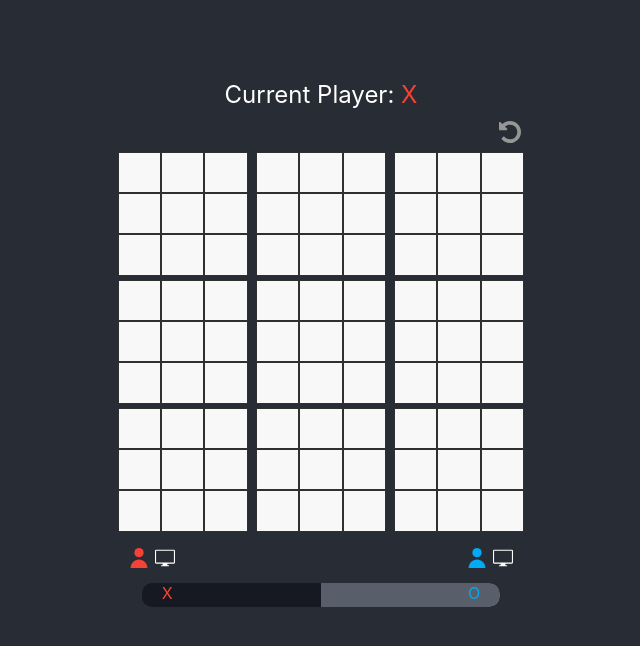
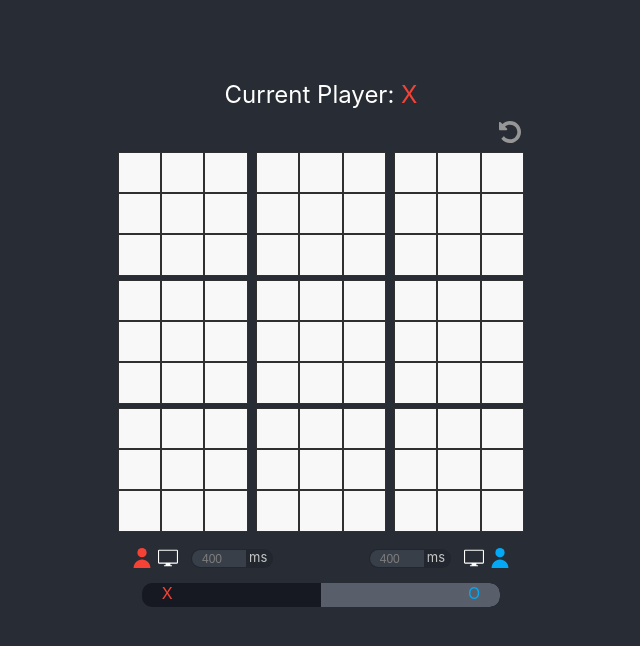
Before and after one commit to HoyerHub/react-uttt, a React app: page / in a window 1280 px wide. Shown: the top 646 px of the page, without its empty margins (319-959 px from the left). Built offline with nearby package versions, Linux system fonts and the light colour scheme.

Commit message:
added possibility to modify ai timers

```diff
--- a/src/components/App/App.js
+++ b/src/components/App/App.js
@@ -57,6 +57,10 @@ class App extends Component {
         this.engine.setPlayerMode(player, mode, this.updateState);
     };
 
+    setMctsTimer = (player, ms) => {
+      this.engine.mctsTimers[player] = ms;
+    };
+
     render() {
         return (
             <div className="App">
@@ -66,7 +70,7 @@ class App extends Component {
                     tileStates={this.state.boards}
                     tileClickMethod={this.clickedTile}
                     validMovesMethod={this.state.validMovesMethod}/>
-                <PlayerSettings setPlayerMode={this.setPlayerMode} playerModes={this.engine.playerModes}/>
+                <PlayerSettings setMctsTimer={this.setMctsTimer} setPlayerMode={this.setPlayerMode} set playerModes={this.engine.playerModes}/>
                 <ScoreProgressBar progress={this.engine.winChances[1]}/>
             </div>
         );
--- a/src/components/PlayerSettings/PlayerSettings.css
+++ b/src/components/PlayerSettings/PlayerSettings.css
@@ -21,7 +21,12 @@
     float: right;
 }
 .player-settings .icon-computer{
-    margin-left: 6px;
+    margin-left: 3px;
+    margin-right: 3px;
+}
+.player-settings .icon-user{
+    margin-left: 3px;
+    margin-right: 3px;
 }
 .player-settings .icon-user svg{
     height: 20px;
@@ -29,3 +34,39 @@
 .player-settings .icon-computer svg{
      height: 20px;
  }
+.calculation-time-input-container{
+    max-width: 100px;
+    display: inline-block;
+    margin-left: 10px;
+    margin-right: 10px;
+    transform: translate3d(0,-5px,0);
+}
+.calculation-time-input{
+    display: flex;
+    justify-content: center;
+    align-items: center;
+    background-color: #21262f;
+    color: #c6c6c5;
+    border-radius: 20px;
+    padding-left: 1px;
+    padding-right: 6px;
+    overflow: hidden;
+    height: 19px;
+}
+.calculation-time-input span{
+    margin-top: -4px;
+    border-radius: 0px 20px 20px 0px;
+    margin-left: 3px;
+    font-size: 13px;
+}
+.calculation-time-input input{
+    font-size: 12px;
+    padding-top: 2px;
+    display: inline-block;
+    background-color: #393f48;
+    color: #7d7d7d;
+    border: none;
+    max-width: 42px;
+    border-radius: 20px 0px 0px 20px;
+    padding-left: 10px;
+}
--- a/src/components/PlayerSettings/PlayerSettings.js
+++ b/src/components/PlayerSettings/PlayerSettings.js
@@ -6,8 +6,30 @@ class PlayerSettings extends Component {
     render() {
         return (
             <div className="player-settings">
-                <div className="player-settings-x"><span className={this.props.playerModes[0] === 0 ? "active" : ""}><IconUserSilhouette onClick={()=>{this.props.setPlayerMode(0, 0)}}/></span><span className={this.props.playerModes[0] === 1 ? "active" : ""}><IconComputer onClick={()=>{this.props.setPlayerMode(0, 1)}}/></span></div>
-                <div className="player-settings-o"><span className={this.props.playerModes[1] === 0 ? "active" : ""}><IconUserSilhouette onClick={()=>{this.props.setPlayerMode(1, 0)}}/></span><span className={this.props.playerModes[1] === 1 ? "active" : ""}><IconComputer onClick={()=>{this.props.setPlayerMode(1, 1)}}/></span></div>
+                <div className="player-settings-x">
+                    <span className={this.props.playerModes[0] === 0 ? "active" : ""}>
+                        <IconUserSilhouette onClick={()=>{this.props.setPlayerMode(0, 0)}}/></span>
+                    <span className={this.props.playerModes[0] === 1 ? "active" : ""}>
+                        <IconComputer onClick={()=>{this.props.setPlayerMode(0, 1)}}/></span>
+                    <span className="calculation-time-input-container">
+                        <span className="calculation-time-input">
+                            <input type="number" min="20" max="5000" step="20" defaultValue="400" onChange={(e)=>{this.props.setMctsTimer(1, e.target.value)}}/>
+                            <span className="input-label">ms</span>
+                        </span>
+                    </span>
+                </div>
+                <div className="player-settings-o">
+                    <span className="calculation-time-input-container">
+                        <span className="calculation-time-input">
+                            <input type="number" min="20" max="5000" step="20" defaultValue="400" onChange={(e)=>{this.props.setMctsTimer(1, e.target.value)}}/>
+                            <span className="input-label">ms</span>
+                        </span>
+                    </span>
+                    <span className={this.props.playerModes[1] === 1 ? "active" : ""}>
+                        <IconComputer onClick={()=>{this.props.setPlayerMode(1, 1)}}/></span>
+                    <span className={this.props.playerModes[1] === 0 ? "active" : ""}>
+                        <IconUserSilhouette onClick={()=>{this.props.setPlayerMode(1, 0)}}/></span>
+                </div>
             </div>
         );
     }
--- a/src/game/AI/UCT.worker.js
+++ b/src/game/AI/UCT.worker.js
@@ -5,8 +5,8 @@ import State from '../State';
 if (typeof importScripts !== 'undefined'){
     addEventListener('message', event => {//eslint-disable-line
         let uct = new UCT();
-        let state = new State(JSON.parse(event.data));
-        let result = uct.run(state);
+        let state = new State(JSON.parse(event.data[0]));
+        let result = uct.run(state, event.data[1]);
         postMessage([...result, state.turn]);
     });
 }
--- a/src/game/Engine.js
+++ b/src/game/Engine.js
@@ -9,7 +9,7 @@ class Engine {
             this.callback = callback;
             callback();
             if (this.playerModes[0] === 1){
-                this.worker.postMessage(JSON.stringify(this.state));
+                this.worker.postMessage([JSON.stringify(this.state), this.mctsTimers[this.state.currentPlayer]]);
             }
         }
     };
@@ -23,7 +23,7 @@ class Engine {
         this.playerModes[player] = mode;
         callback();
         if (mode === 1 && player === this.state.currentPlayer){
-            this.worker.postMessage(JSON.stringify(this.state));
+            this.worker.postMessage([JSON.stringify(this.state), this.mctsTimers[this.state.currentPlayer]]);
         }
     };
 
@@ -57,7 +57,7 @@ class Engine {
             this.state.applyAction(board, tile);
             this.actions = this.state.getActions();
             callback();
-            if (!this.state.isTerminal) this.worker.postMessage(JSON.stringify(this.state));
+            if (!this.state.isTerminal) this.worker.postMessage([JSON.stringify(this.state), this.mctsTimers[this.state.currentPlayer]]);
         }
     };
 
@@ -74,6 +74,7 @@ class Engine {
             else this.callback();
         };
         this.playerModes = [0, 0];
+        this.mctsTimers = [400, 400];
     };
 }
 export default Engine;
```
Also changed, not shown: src/game/AI/UCT.js (+2 -6 lines), 1 other file (tests, documents, lock files or other folders).
